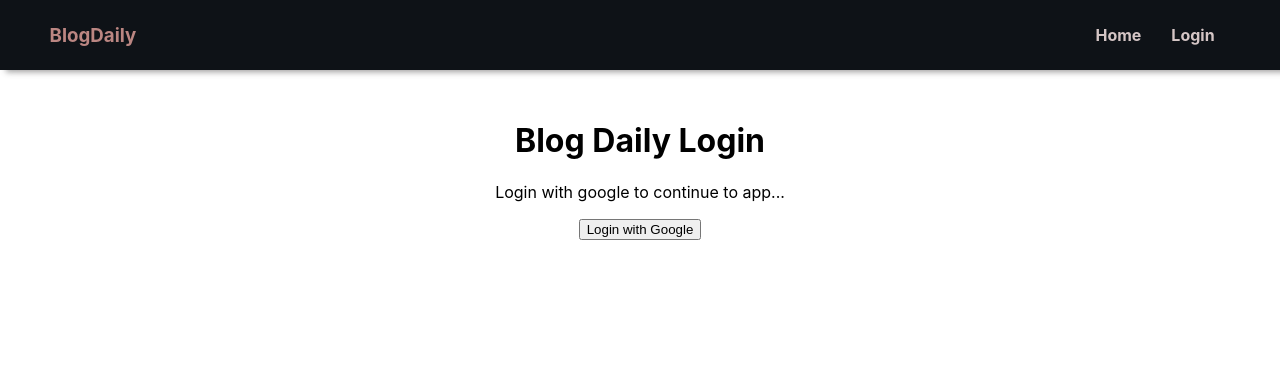
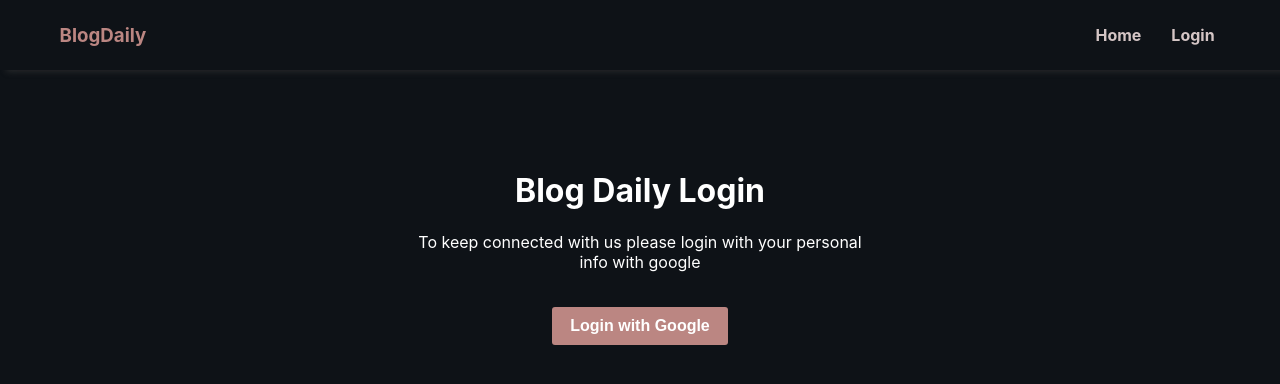
Before and after one commit to Racheal-spec/BlogDaily, a React (Create React App) app: page /login in a window 1280 px wide. Shown: the top 384 px of the page. Built offline with nearby package versions, Linux system fonts and the light colour scheme.

Commit message:
added a popup after request has been made

```diff
--- a/src/App.css
+++ b/src/App.css
@@ -42,6 +42,16 @@ nav ul li {
 }
 .logo {
   color: var(--darkbtn);
+  margin-left: 10px;
+}
+
+.logoutbtn {
+  background: transparent;
+  padding: 6px 20px;
+  border-radius: 16px;
+  border: 1px solid #bb8682;
+  color: var(--offwhite);
+  cursor: pointer;
 }
 
 @media (max-width: 600px) {
--- a/src/App.js
+++ b/src/App.js
@@ -5,6 +5,8 @@ import Login from "./pages/Login";
 import { useState } from "react";
 import { auth } from "./Firebase-config";
 import { signOut } from "firebase/auth";
+import { ThemeProvider } from "@mui/material/styles";
+import { themes } from "./Helpers/Theme";
 
 function App() {
   const [isLogged, setIsLogged] = useState(false);
@@ -18,6 +20,7 @@ function App() {
   };
 
   return (
+    <ThemeProvider theme={themes}>
       <Router>
         <div className="App">
           <nav>
@@ -36,17 +39,23 @@ function App() {
                     Login
                   </Link>
                 ) : (
-                <button onClick={signUserOut}>Log Out</button>
+                  <button onClick={signUserOut} className="logoutbtn">
+                    Log Out
+                  </button>
                 )}
               </li>
             </ul>
           </nav>
           <Routes>
-          <Route path="/login" element={<Login setIsLogged={setIsLogged} />} />
+            <Route
+              path="/login"
+              element={<Login setIsLogged={setIsLogged} />}
+            />
             <Route path="/" exact element={<Home isLogged={isLogged} />} />
           </Routes>
         </div>
       </Router>
+    </ThemeProvider>
   );
 }
 
--- a/src/pages/Home.js
+++ b/src/pages/Home.js
@@ -12,6 +12,9 @@ const Home = ({ isLogged }) => {
     root: {
       padding: "100px 50px",
       backgroundColor: themes.palette.primary.maindark,
+      [theme.breakpoints.down("sm")]: {
+        padding: "100px 10px",
+      },
     },
     modalstyle: {
       position: "absolute",
@@ -60,6 +63,30 @@ const Home = ({ isLogged }) => {
     text: {
       fontWeight: "bold",
       color: themes.palette.primary.offwhite,
+      [theme.breakpoints.down("sm")]: {
+        marginRight: 10,
+      },
+    },
+    created: {
+      backgroundColor: themes.palette.primary.darkbtn,
+      position: "absolute",
+      right: 5,
+      top: 7,
+      zIndex: 2,
+      borderRadius: 6,
+      padding: "10px 40px",
+      animationDuration: "3s",
+      animationName: "created",
+    },
+    "@keyframes created": {
+      from: {
+        marginLeft: "100%",
+        width: "400%",
+      },
+      to: {
+        marginLeft: "0%",
+        width: "100%",
+      },
     },
   }));
   const classes = HomeStyles();
@@ -68,6 +95,7 @@ const Home = ({ isLogged }) => {
   const [open, setOpen] = useState(false);
   const [body, setBody] = useState("");
   const [title, setTitle] = useState("");
+  const [created, setCreated] = useState(false);
 
   let navigate = useNavigate();
 
@@ -76,7 +104,6 @@ const Home = ({ isLogged }) => {
       const getPosts = await axios.get(GETPOSTS);
       const response = getPosts.data;
       setAllPosts(response);
-      console.log(response);
     };
     fetchPosts();
   }, []);
@@ -103,6 +130,7 @@ const Home = ({ isLogged }) => {
         let newpost = response.data;
         let newBlogPosts = [...allposts, newpost];
         setAllPosts(newBlogPosts);
+        setCreated(true);
       })
       .catch((err) => {
         console.log(err.message);
@@ -110,8 +138,18 @@ const Home = ({ isLogged }) => {
     handleClose();
   };
 
+  useEffect(() => {
+    const timer = setTimeout(() => {
+      setCreated(false);
+    }, 4000);
+    return () => clearTimeout(timer);
+  });
+
   return (
     <div className={classes.root}>
+      {created && (
+        <h6 className={classes.created}>A new blog post has been created.</h6>
+      )}
       <div>
         <div className={classes.titleDiv}>
           <div>
@@ -146,7 +184,7 @@ const Home = ({ isLogged }) => {
                 rows={10}
                 value={body}
                 onChange={(e) => setBody(e.target.value)}
-                defaultValue="write a post..."
+                placeholder="write a post..."
                 className={classes.input}
               />
             </div>
--- a/src/pages/Login.js
+++ b/src/pages/Login.js
@@ -2,11 +2,34 @@ import { signInWithPopup } from "firebase/auth";
 import { auth, provider } from "../Firebase-config";
 import { useNavigate } from "react-router-dom";
 import { makeStyles } from "@mui/styles";
+import { themes } from "../Helpers/Theme";
 
 const Login = ({ setIsLogged }) => {
   const LoginStyles = makeStyles((theme) => ({
     root: {
-      padding: "100px 0",
+      padding: "150px 0",
+      backgroundColor: themes.palette.primary.maindark,
+      height: "100vh",
+      color: themes.palette.primary.white,
+    },
+    buttonStyles: {
+      backgroundColor: themes.palette.primary.darkbtn,
+      borderRadius: "3px",
+      color: themes.palette.primary.white,
+      padding: "10px 18px",
+      fontWeight: "600",
+      fontSize: "16px",
+      cursor: "pointer",
+      border: "none",
+      margin: "20px 0",
+    },
+    text: {
+      width: "35%",
+      margin: "15px auto",
+      textAlign: "center",
+      [theme.breakpoints.down("sm")]: {
+        width: "80%",
+      },
     },
   }));
   const classes = LoginStyles();
@@ -24,8 +47,13 @@ const Login = ({ setIsLogged }) => {
   return (
     <div className={classes.root}>
       <h1>Blog Daily Login</h1>
-      <p>Login with google to continue to app...</p>
-      <button onClick={LoginWithGoogle}>Login with Google</button>
+      <p className={classes.text}>
+        To keep connected with us please login with your personal info with
+        google
+      </p>
+      <button className={classes.buttonStyles} onClick={LoginWithGoogle}>
+        Login with Google
+      </button>
     </div>
   );
 };
```
Lines whose indentation alone changed are shown as unchanged.
